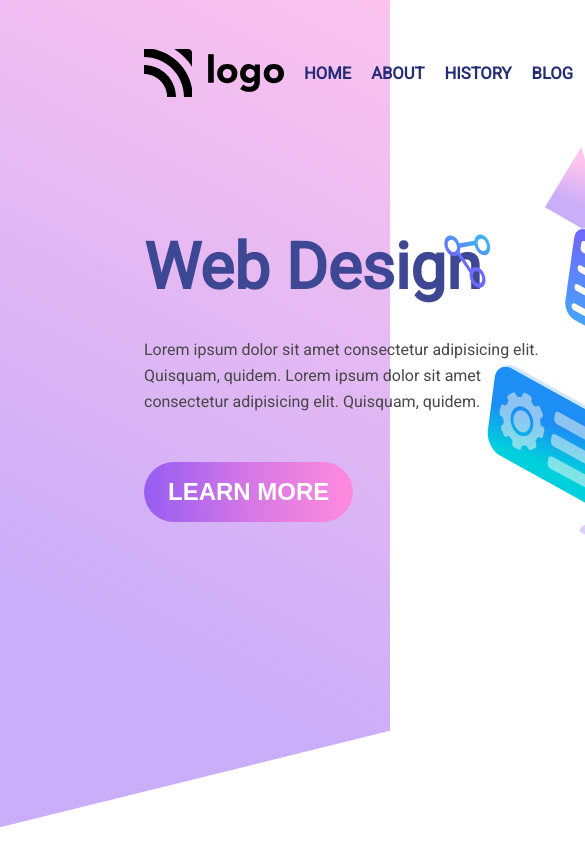
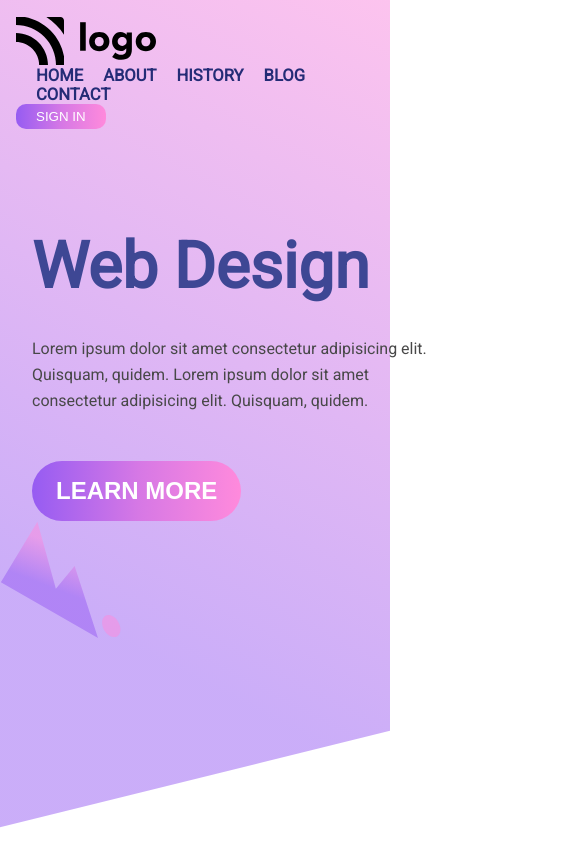
Before and after one commit to nikhilbhosale999/Project8_HTML_CSS, a website: page index.html in a window 390 px wide. Shown: the top 844 px of the page, 585 px wide, since content can reach past the window. Drawn offline with Linux system fonts and the light colour scheme.

Commit message:
made Responsive

```diff
--- a/css/index.css
+++ b/css/index.css
@@ -11,13 +11,14 @@
     align-items: center;
     padding: 3rem 9rem;
     background-color: rgba(0, 0, 0, 0);
-
+    flex-wrap: wrap;
 }
 .nav-items{
     display: flex;
     font-size: 20px;
    font-family: 'Roboto';
    color: #242C76;
+   flex-wrap: wrap;
 }
 .nav-item{
     margin-left: 20px;
@@ -35,16 +36,14 @@
 /* Header */
 
 .intro-section{
-    position: absolute;
     display: flex;
+    flex-wrap: wrap;
 }
 body{
     height: 100vh;
     background-image: url(/images/backcover.svg);
     background-position: 100% 100%;
     background-repeat:no-repeat ;
-
-
 }
 .left-section{
     padding-top: 10vh;
@@ -82,3 +81,16 @@ body{
      margin-left: -100px;
      margin-top: -50px;
 }
+
+@media only screen and (max-width: 720px) {
+    .intro-img{
+        display: none;
+   }
+   .left-section{
+    margin-left: 2rem;
+   }
+
+   nav{
+    padding: 1rem;
+   }
+  }
```
